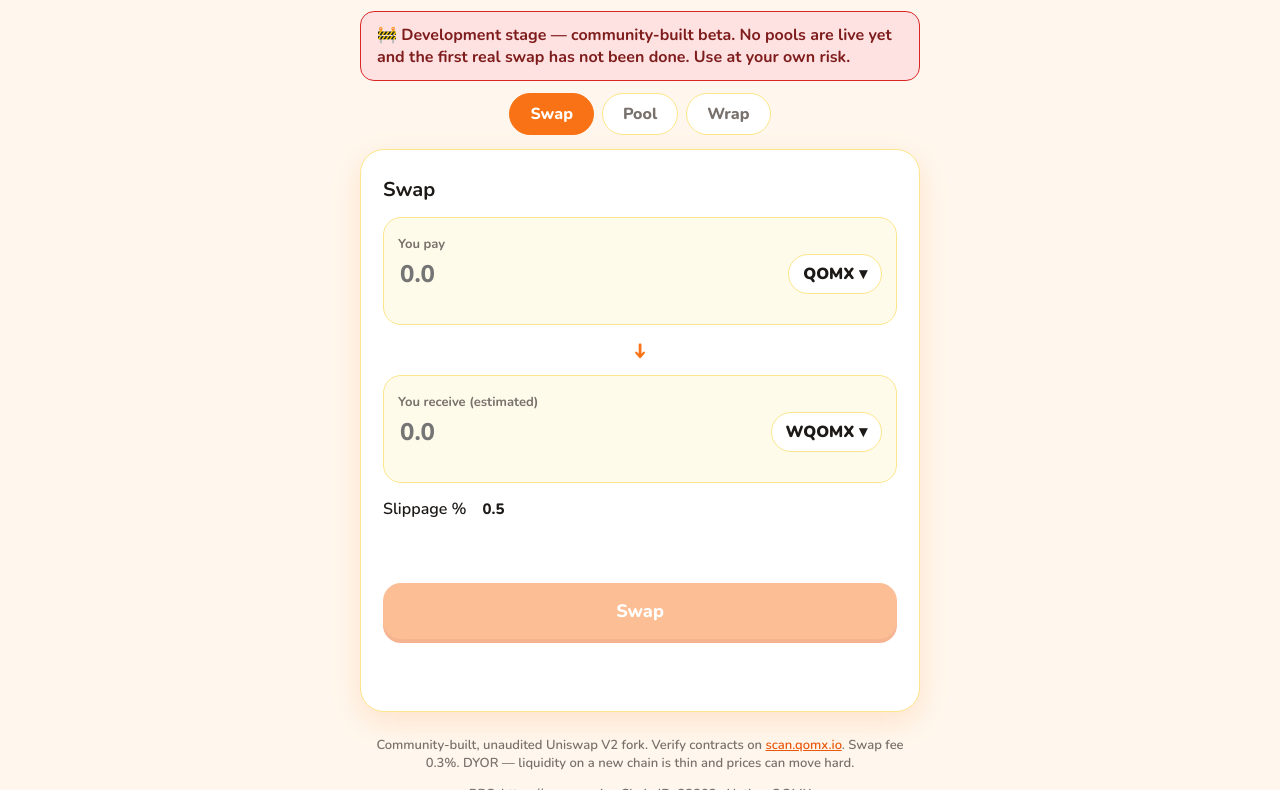
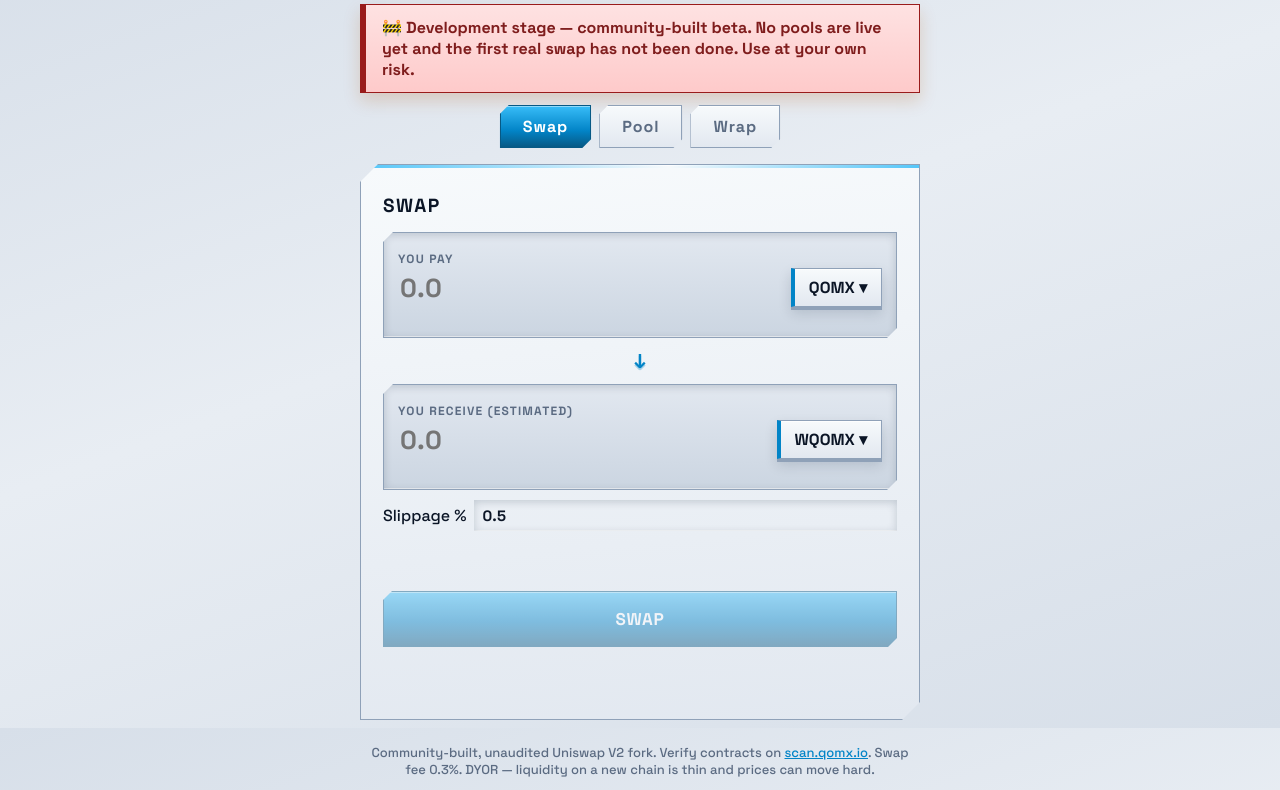
Before and after one commit to QL1-Infinite42-Guppy-Histoire/qom-dex, a website: page docs/index.html in a window 1280 px wide. Shown: the part 72-862 px from the top of the page. Drawn offline with nearby package versions, Linux system fonts and the light colour scheme.

Commit message:
Restyle: angular + stylish + 3D — cut-corner (clip-path) cards/buttons/tabs, layered bevel shadows with press-down depth, inset panels, eagle-blue steel palette for both themes, Space Grotesk / Zen Kaku Gothic New type. Display layer only.

```diff
--- a/docs/index.html
+++ b/docs/index.html
@@ -7,7 +7,7 @@
 <meta name="description" content="A normal Uniswap V2-style DEX for the Qom chain (EVM 33303, QOMX). Swap and provide liquidity from your own wallet.">
 <script>try{if(localStorage.getItem('guppy-theme')==='dark')document.documentElement.dataset.theme='dark';}catch(e){}</script>
 <link rel="preconnect" href="https://fonts.googleapis.com">
-<link href="https://fonts.googleapis.com/css2?family=M+PLUS+Rounded+1c:wght@500;700;800&family=Nunito:wght@600;700;800;900&display=swap" rel="stylesheet">
+<link href="https://fonts.googleapis.com/css2?family=Space+Grotesk:wght@500;600;700&family=Zen+Kaku+Gothic+New:wght@500;700;900&display=swap" rel="stylesheet">
 <link rel="icon" type="image/jpeg" href="logo.jpg">
 <meta property="og:title" content="Qom DEX — Swap on Qom Chain (33303)">
 <meta property="og:image" content="logo.jpg">
--- a/docs/style.css
+++ b/docs/style.css
@@ -1,51 +1,78 @@
-:root{--bg:#fff7ed;--card:#ffffff;--text:#1c1917;--muted:#78716c;--line:#fde68a;--input:#fffbeb;--accent:#f97316;--accent-d:#ea580c;--green:#16a34a;--red:#dc2626;--shadow:0 10px 30px rgba(249,115,22,.15)}
-:root[data-theme="dark"]{--bg:#0c0a09;--card:#1c1917;--text:#f5f5f4;--muted:#a8a29e;--line:#44403c;--input:#292524;--shadow:none}
+/* Qom DEX — angular / stylish / 3D theme (eagle-blue steel) */
+:root{
+  --bg:#e8edf3; --bg2:#d7dfe9; --card:#f7fafc; --panel:#e2e8f0; --panel2:#cbd5e1;
+  --text:#0b1526; --muted:#5b6b82; --line:#b6c2d2; --line-d:#8fa1b8;
+  --accent:#0284c7; --accent-2:#38bdf8; --accent-d:#075985; --accent-ink:#ffffff;
+  --green:#16a34a; --red:#dc2626; --red-d:#991b1b;
+  --shadow-card:0 24px 48px -12px rgba(7,25,48,.35), 0 4px 10px rgba(7,25,48,.18), inset 0 1px 0 rgba(255,255,255,.9);
+  --shadow-btn:0 5px 0 var(--accent-d), 0 10px 18px rgba(2,132,199,.35), inset 0 1px 0 rgba(255,255,255,.45);
+  --shadow-chip:0 3px 0 var(--line-d), 0 6px 12px rgba(7,25,48,.15), inset 0 1px 0 rgba(255,255,255,.8);
+  --inset-panel:inset 0 2px 8px rgba(7,25,48,.18), inset 0 -1px 0 rgba(255,255,255,.65);
+}
+:root[data-theme="dark"]{
+  --bg:#05080e; --bg2:#0a1220; --card:#0d1626; --panel:#0a101d; --panel2:#111c30;
+  --text:#e8f1fc; --muted:#8fa5c0; --line:#22344f; --line-d:#31496b;
+  --accent:#0284c7; --accent-2:#38bdf8; --accent-d:#0b3a57;
+  --shadow-card:0 24px 48px -12px rgba(0,0,0,.8), 0 4px 10px rgba(0,0,0,.5), inset 0 1px 0 rgba(148,197,255,.14);
+  --shadow-btn:0 5px 0 #062a44, 0 10px 18px rgba(2,132,199,.35), inset 0 1px 0 rgba(255,255,255,.35);
+  --shadow-chip:0 3px 0 #060d18, 0 6px 12px rgba(0,0,0,.45), inset 0 1px 0 rgba(148,197,255,.18);
+  --inset-panel:inset 0 2px 10px rgba(0,0,0,.6), inset 0 -1px 0 rgba(148,197,255,.08);
+}
 *{box-sizing:border-box}
-body{margin:0;background:linear-gradient(180deg,var(--bg),var(--bg));color:var(--text);font-family:'Nunito','M PLUS Rounded 1c',system-ui,sans-serif}
+body{margin:0;color:var(--text);font-family:'Space Grotesk','Zen Kaku Gothic New',system-ui,sans-serif;
+  background:
+    linear-gradient(160deg, var(--bg2), var(--bg) 45%, var(--bg2)),
+    repeating-linear-gradient(115deg, transparent 0 46px, rgba(56,189,248,.05) 46px 47px);
+  background-attachment:fixed; min-height:100vh}
 .wrap{max-width:1120px;margin:0 auto;padding:0 20px}
-header{padding:14px 0}
+header{padding:16px 0 6px}
 .head-in{display:flex;justify-content:space-between;align-items:center;gap:10px;flex-wrap:wrap}
-.brand{font-size:24px;font-weight:900}
-.tag{font-size:12px;background:var(--input);border:1px solid var(--line);padding:3px 10px;border-radius:999px;color:var(--muted);vertical-align:middle}
+.brand{font-size:25px;font-weight:700;letter-spacing:.06em;text-transform:uppercase}
+.brand-logo{width:38px;height:38px;border-radius:50%;vertical-align:-10px;margin-right:8px;border:2px solid var(--accent-2);box-shadow:0 4px 10px rgba(2,132,199,.45), inset 0 0 0 2px rgba(255,255,255,.25)}
+.tag{font-size:11px;letter-spacing:.12em;background:linear-gradient(180deg,var(--panel2),var(--panel));border:1px solid var(--line-d);padding:4px 10px;color:var(--muted);vertical-align:middle;clip-path:polygon(8px 0,100% 0,100% calc(100% - 8px),calc(100% - 8px) 100%,0 100%,0 8px)}
 .head-btns{display:flex;gap:8px;align-items:center}
-.chip-btn{background:var(--card);border:1px solid var(--line);border-radius:999px;padding:8px 14px;font:inherit;font-weight:700;cursor:pointer;color:var(--text)}
-.btn{border:none;border-radius:14px;padding:10px 18px;font:inherit;font-weight:800;cursor:pointer;background:var(--input);color:var(--text);box-shadow:0 3px 0 var(--line)}
-.btn.primary{background:var(--accent);color:#fff;box-shadow:0 4px 0 var(--accent-d)}
-.btn.primary:active{transform:translateY(3px);box-shadow:0 1px 0 var(--accent-d)}
-.btn.danger{background:var(--red);color:#fff;box-shadow:0 4px 0 #991b1b}
-.btn.big{width:100%;padding:16px;font-size:18px;border-radius:18px;margin-top:10px}
+.chip-btn{background:linear-gradient(180deg,var(--card),var(--panel));border:1px solid var(--line-d);padding:8px 14px;font:inherit;font-weight:700;cursor:pointer;color:var(--text);box-shadow:var(--shadow-chip);clip-path:polygon(7px 0,100% 0,100% calc(100% - 7px),calc(100% - 7px) 100%,0 100%,0 7px)}
+.chip-btn:active{transform:translateY(2px);box-shadow:0 1px 0 var(--line-d)}
+.btn{border:1px solid var(--line-d);padding:10px 18px;font:inherit;font-weight:700;letter-spacing:.04em;cursor:pointer;background:linear-gradient(180deg,var(--card),var(--panel));color:var(--text);box-shadow:var(--shadow-chip);clip-path:polygon(9px 0,100% 0,100% calc(100% - 9px),calc(100% - 9px) 100%,0 100%,0 9px)}
+.btn.primary{background:linear-gradient(180deg,var(--accent-2),var(--accent) 55%,var(--accent-d));color:var(--accent-ink);border-color:var(--accent-d);box-shadow:var(--shadow-btn);text-transform:uppercase}
+.btn.primary:active{transform:translateY(4px);box-shadow:0 1px 0 var(--accent-d), 0 4px 8px rgba(2,132,199,.3), inset 0 1px 0 rgba(255,255,255,.3)}
+.btn.danger{background:linear-gradient(180deg,#f87171,var(--red) 55%,var(--red-d));color:#fff;border-color:var(--red-d);box-shadow:0 5px 0 var(--red-d), 0 10px 18px rgba(220,38,38,.3), inset 0 1px 0 rgba(255,255,255,.35)}
+.btn.danger:active{transform:translateY(4px);box-shadow:0 1px 0 var(--red-d)}
+.btn.big{width:100%;padding:16px;font-size:17px;margin-top:12px}
 .btn.small{padding:8px 14px}
 .btn:disabled{opacity:.45;cursor:not-allowed;transform:none}
-.card{background:var(--card);border:1px solid var(--line);border-radius:24px;box-shadow:var(--shadow);padding:22px;max-width:560px;margin:14px auto}
-.card h2{margin:4px 0 14px;font-size:20px}
-.panel{background:var(--input);border:1px solid var(--line);border-radius:18px;padding:14px;margin:10px 0}
-.panel label{font-size:13px;color:var(--muted);font-weight:700}
+.card{position:relative;background:linear-gradient(175deg,var(--card),var(--panel));border:1px solid var(--line-d);box-shadow:var(--shadow-card);padding:24px 22px;max-width:560px;margin:16px auto;
+  clip-path:polygon(18px 0,100% 0,100% calc(100% - 18px),calc(100% - 18px) 100%,0 100%,0 18px)}
+.card::before{content:"";position:absolute;top:0;left:0;right:0;height:3px;background:linear-gradient(90deg,var(--accent-2),transparent 55%,var(--accent-2));opacity:.85}
+.card h2{margin:4px 0 14px;font-size:19px;letter-spacing:.08em;text-transform:uppercase}
+.panel{background:linear-gradient(180deg,var(--panel),var(--panel2));border:1px solid var(--line-d);box-shadow:var(--inset-panel);padding:14px;margin:10px 0;
+  clip-path:polygon(10px 0,100% 0,100% calc(100% - 10px),calc(100% - 10px) 100%,0 100%,0 10px)}
+.panel label{font-size:12px;letter-spacing:.1em;text-transform:uppercase;color:var(--muted);font-weight:700}
 .row{display:flex;gap:10px;align-items:center}
-.row input[type=number],.row input[type=text]{flex:1;min-width:0;background:transparent;border:none;outline:none;font:inherit;font-size:24px;font-weight:800;color:var(--text)}
+.row input[type=number],.row input[type=text]{flex:1;min-width:0;background:transparent;border:none;outline:none;font:inherit;font-size:26px;font-weight:700;letter-spacing:.02em;color:var(--text)}
 .row.slim{justify-content:flex-end;gap:8px}.row.slim input.mini{font-size:15px}
-input.mini{width:80px;background:var(--input);border:1px solid var(--line);border-radius:10px;padding:6px 8px;font:inherit;color:var(--text)}
-.tok-btn{background:var(--card);border:1px solid var(--line);border-radius:999px;padding:8px 14px;font:inherit;font-weight:900;cursor:pointer;color:var(--text);white-space:nowrap}
+input.mini{width:84px;background:var(--panel);border:1px solid var(--line-d);box-shadow:var(--inset-panel);padding:6px 8px;font:inherit;color:var(--text)}
+.tok-btn{background:linear-gradient(180deg,var(--card),var(--panel));border:1px solid var(--line-d);border-left:4px solid var(--accent);padding:8px 14px;font:inherit;font-weight:700;cursor:pointer;color:var(--text);white-space:nowrap;box-shadow:var(--shadow-chip)}
+.tok-btn:active{transform:translateY(2px);box-shadow:0 1px 0 var(--line-d)}
 .bal{font-size:12px;color:var(--muted);text-align:right;min-height:16px}
-.arrow{text-align:center;font-size:20px;color:var(--accent);font-weight:900}
-.tabs{display:flex;gap:8px;justify-content:center;margin-top:8px}
-.tab{background:var(--card);border:1px solid var(--line);color:var(--muted);border-radius:999px;padding:9px 20px;font:inherit;font-weight:800;cursor:pointer}
-.tab.active{background:var(--accent);color:#fff;border-color:var(--accent)}
-.notice{max-width:560px;margin:12px auto;background:#fef3c7;border:1px solid #f59e0b;color:#92400e;border-radius:14px;padding:12px 16px;font-weight:700}
-.notice.warn{background:#fee2e2;border-color:var(--red);color:#7f1d1d}
-:root[data-theme="dark"] .notice{color:#fde68a;background:#292524}
+.arrow{text-align:center;font-size:20px;color:var(--accent);font-weight:700;text-shadow:0 2px 0 rgba(2,132,199,.3)}
+.tabs{display:flex;gap:8px;justify-content:center;margin-top:10px}
+.tab{background:linear-gradient(180deg,var(--card),var(--panel));border:1px solid var(--line-d);color:var(--muted);padding:10px 22px;font:inherit;font-weight:700;letter-spacing:.06em;cursor:pointer;box-shadow:var(--shadow-chip);clip-path:polygon(9px 0,100% 0,100% calc(100% - 9px),calc(100% - 9px) 100%,0 100%,0 9px)}
+.tab.active{background:linear-gradient(180deg,var(--accent-2),var(--accent) 60%,var(--accent-d));color:#fff;border-color:var(--accent-d);box-shadow:var(--shadow-btn)}
+.notice{max-width:560px;margin:12px auto;background:linear-gradient(180deg,#fef9c3,#fde68a);border:1px solid #b45309;border-left:6px solid #b45309;color:#713f12;padding:12px 16px;font-weight:700;box-shadow:0 8px 16px rgba(180,83,9,.2)}
+.notice.warn{background:linear-gradient(180deg,#fee2e2,#fecaca);border-color:var(--red-d);border-left:6px solid var(--red-d);color:#7f1d1d}
+:root[data-theme="dark"] .notice{background:linear-gradient(180deg,#292524,#1c1917);color:#fde68a;border-color:#b45309}
+:root[data-theme="dark"] .notice.warn{color:#fca5a5;border-color:var(--red-d)}
 .quote,.status{font-size:14px;color:var(--muted);min-height:20px;white-space:pre-wrap;word-break:break-all}
-.status{color:var(--accent-d)}
+.status{color:var(--accent)}
+.note{font-size:13px;color:var(--muted);line-height:1.55}
 .muted{color:var(--muted)}
-.steps li{margin:14px 0}
 .addr{font-family:monospace;font-size:13px;word-break:break-all}
-.handoff{background:var(--input);border:1px solid var(--line);border-radius:12px;padding:12px;font-size:13px;white-space:pre-wrap;word-break:break-all}
-dialog{border:1px solid var(--line);border-radius:20px;background:var(--card);color:var(--text);padding:20px;width:min(420px,92vw)}
-dialog::backdrop{background:rgba(0,0,0,.4)}
+dialog{border:1px solid var(--line-d);background:linear-gradient(175deg,var(--card),var(--panel));color:var(--text);padding:20px;width:min(420px,92vw);box-shadow:0 30px 60px rgba(0,0,0,.5);clip-path:polygon(14px 0,100% 0,100% calc(100% - 14px),calc(100% - 14px) 100%,0 100%,0 14px)}
+dialog::backdrop{background:rgba(2,8,20,.55)}
 #tokList{display:flex;flex-direction:column;gap:8px;margin:12px 0}
 #tokList button{text-align:left}
 footer{max-width:560px;margin:24px auto;text-align:center;font-size:13px;padding-bottom:30px}
-a{color:var(--accent-d)}
-@media(max-width:640px){.wrap{padding:0 16px}.card{padding:16px}.row input[type=number],.row input[type=text]{font-size:20px}}
-
-.brand-logo{width:34px;height:34px;border-radius:50%;vertical-align:-9px;margin-right:6px}
-.pool-list .pool-row{display:flex;justify-content:space-between;gap:10px;padding:8px 4px;border-bottom:1px solid var(--border,#e5e0f5);font-size:14px;flex-wrap:wrap}
+a{color:var(--accent)}
+.pool-list .pool-row{display:flex;justify-content:space-between;gap:10px;padding:9px 6px;border-bottom:1px solid var(--line);font-size:14px;flex-wrap:wrap}
+@media(max-width:640px){.wrap{padding:0 16px}.card{padding:18px 16px}.row input[type=number],.row input[type=text]{font-size:21px}.brand{font-size:21px}}
```
